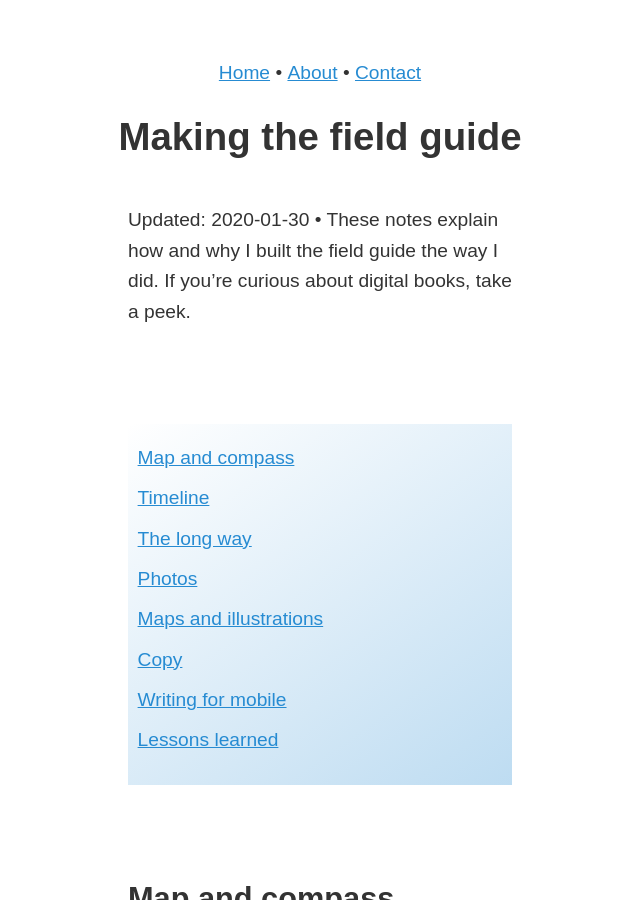
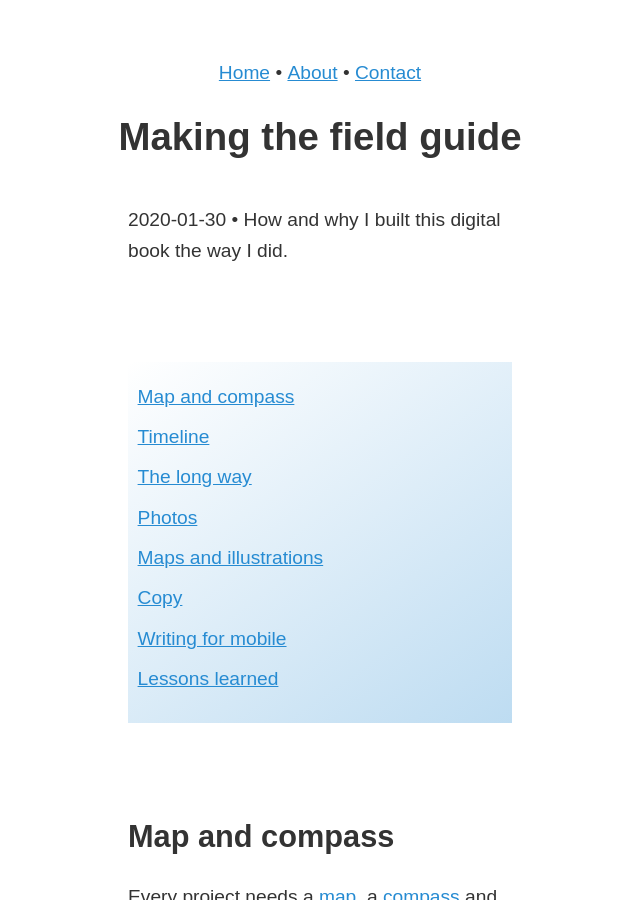
Before and after one commit to zachmccabe/zachmccabe.github.io, a Jekyll site: the page built from _beijing/bts/colophon.md, in a window 1280 px wide and 900 px high. Shown: the whole window, without its empty margins (320-960 px from the left). Built offline with Jekyll 4.4.1, drawn with Linux system fonts in a browser that asks for light colours.

Commit message:
Update colophon.md

```diff
--- a/_beijing/bts/colophon.md
+++ b/_beijing/bts/colophon.md
@@ -2,7 +2,8 @@
 layout: kaoliang_nite_3
 date: 2020-01-30
 title: Making the field guide
-description: How and why I built the field guide the way I did. If you're curious about digital books, take a peek.
+description: "How and why I built this digital book the way I did."
+lede: print
 nav: |
   + [Map and compass](https://www.zachmccabe.com/beijing/bts/colophon.html#map-and-compass)
   + [Timeline](https://www.zachmccabe.com/beijing/bts/colophon.html#timeline)
@@ -14,9 +15,6 @@ nav: |
   + [Lessons learned](https://www.zachmccabe.com/beijing/bts/colophon.html#lessons-learned)
 
 ---
-
-
-Updated: {% include print_update.html %} • These notes explain how and why I built the field guide the way I did. If you're curious about digital books, take a peek.
 
 
 {% include page_nav.html %}
```
